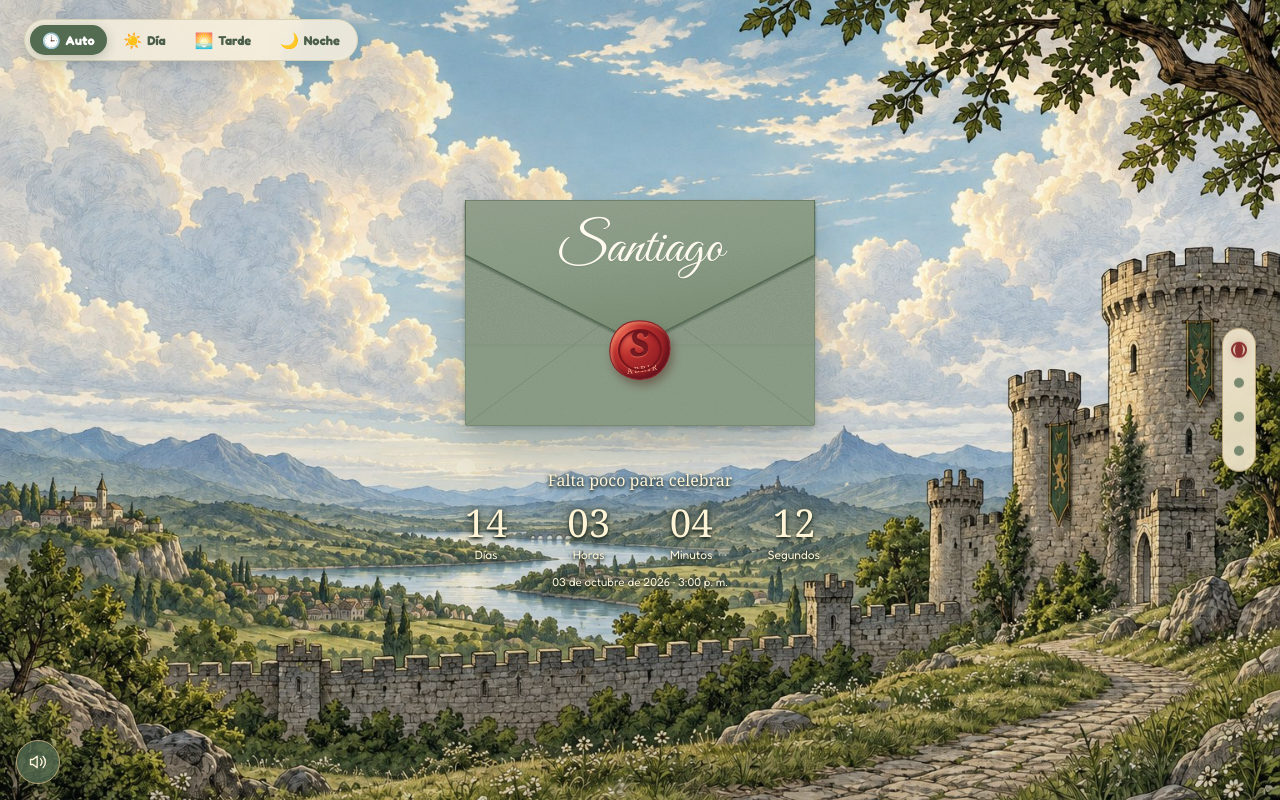
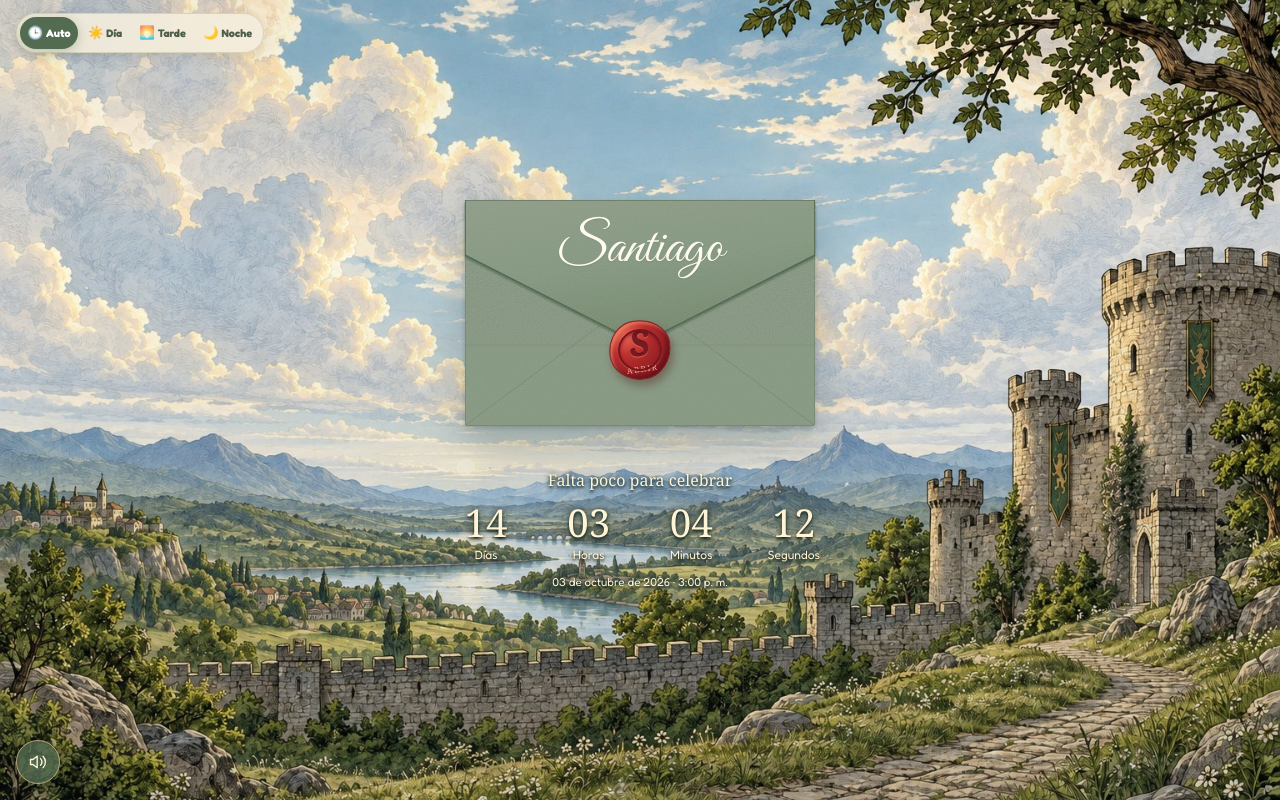
Before and after one commit to funer4x4/digital-invitation, a Vue app: page / in a window 1280 px wide. Built offline with nearby package versions, Linux system fonts and the light colour scheme.

Commit message:
Adjustments are added to the display of the transitions menu and the time selector's size reduction to make it less intrusive.

```diff
--- a/src/App.vue
+++ b/src/App.vue
@@ -125,22 +125,6 @@ onUnmounted(() => {
     </button>
     <!-- Paisaje medieval con ambientes de mañana, tarde y noche -->
     <CityBackground />
-
-    <!-- Menú lateral flotante de puntitos (.nav-dots) -->
-    <nav class="nav-dots" aria-label="Navegación entre secciones">
-      <a
-        v-for="sec in sections"
-        :key="sec.id"
-        :href="`#${sec.id}`"
-        class="dot-link"
-        :class="{ active: activeSection === sec.id }"
-        :aria-label="sec.label"
-        @click.prevent="setActive(sec.id)"
-      >
-        <span class="dot-inner"></span>
-        <span class="dot-tooltip">{{ sec.label }}</span>
-      </a>
-    </nav>
 
     <!-- Contenedor principal con scroll vertical estricto (scroll-snap-type: y mandatory) -->
     <main class="snap-container" ref="containerRef">
--- a/src/components/CityBackground.vue
+++ b/src/components/CityBackground.vue
@@ -115,8 +115,8 @@ onUnmounted(() => {
 /* Floating Time Selector Widget */
 .time-widget-wrapper {
   position: fixed;
-  top: 1.2rem;
-  left: 1.5rem;
+  top: 0.8rem;
+  left: 1rem;
   z-index: 1001;
   pointer-events: auto;
 }
@@ -124,27 +124,28 @@ onUnmounted(() => {
 .time-widget {
   display: flex;
   align-items: center;
-  gap: 0.3rem;
-  padding: 0.3rem;
+  gap: 0.12rem;
+  padding: 0.18rem;
   background: rgba(255, 255, 255, 0.82);
   backdrop-filter: blur(12px);
   border-radius: 9999px;
-  border: 1.5px solid rgba(255, 255, 255, 0.9);
-  box-shadow: 0 6px 20px rgba(0, 0, 0, 0.12);
+  border: 1px solid rgba(255, 255, 255, 0.9);
+  box-shadow: 0 3px 12px rgba(0, 0, 0, 0.1);
   transition: all 0.4s ease;
 }
 
 .time-btn {
   display: inline-flex;
   align-items: center;
-  gap: 0.3rem;
-  padding: 0.35rem 0.75rem;
+  gap: 0.18rem;
+  min-height: 32px;
+  padding: 0.2rem 0.48rem;
   border: none;
   background: transparent;
   border-radius: 9999px;
   font-family: 'Fredoka', sans-serif;
   font-weight: 700;
-  font-size: 0.8rem;
+  font-size: 0.68rem;
   color: #475569;
   cursor: pointer;
   transition: all 0.3s cubic-bezier(0.34, 1.56, 0.64, 1);
@@ -152,7 +153,7 @@ onUnmounted(() => {
 }
 
 .time-btn .icon {
-  font-size: 0.95rem;
+  font-size: 0.78rem;
 }
 
 .time-btn:hover {
@@ -163,7 +164,7 @@ onUnmounted(() => {
 .time-btn.active {
   background: #0284c7;
   color: #ffffff;
-  box-shadow: 0 4px 12px rgba(2, 132, 199, 0.35);
+  box-shadow: 0 2px 7px rgba(2, 132, 199, 0.3);
 }
 
 /* Full scene variants share composition for a gentle change of light. */
--- a/src/components/Portada.vue
+++ b/src/components/Portada.vue
@@ -23,7 +23,8 @@
         </div>
 
         <div class="card-burst" aria-hidden="true">
-          <span v-for="spark in 12" :key="spark" class="card-burst-ray" :style="{ '--ray': `${spark * 30}deg` }"></span>
+          <span v-for="spark in 16" :key="spark" class="card-burst-ray" :style="{ '--ray': `${spark * 22.5}deg` }"></span>
+          <span v-for="spark in 5" :key="`star-${spark}`" class="card-burst-star" :class="`card-burst-star-${spark}`">✦</span>
           <span class="card-burst-glow"></span>
         </div>
 
@@ -386,7 +387,7 @@ function scrollToDetails() {
 /* Brief burst that follows the letter as it emerges. */
 .card-burst {
   position: absolute;
-  top: 28%;
+  top: 57%;
   left: 50%;
   z-index: 11;
   width: 1px;
@@ -396,28 +397,75 @@ function scrollToDetails() {
   transform: translate(-50%, -50%);
 }
 
+.card-burst::before,
+.card-burst::after {
+  content: '';
+  position: absolute;
+  left: 50%;
+  bottom: 0;
+  width: 230px;
+  height: 180px;
+  background: linear-gradient(90deg, transparent 4%, #ffe98a66 34%, #fffde1cc 50%, #ffe98a66 66%, transparent 96%);
+  filter: blur(12px);
+  transform-origin: 50% 100%;
+  opacity: 0;
+}
+
+.card-burst::before {
+  transform: translate(-50%, 4px) rotate(-20deg) skewX(-12deg);
+}
+
+.card-burst::after {
+  transform: translate(-50%, 4px) rotate(20deg) skewX(12deg);
+}
+
 .card-burst-glow {
   position: absolute;
-  width: 72px;
-  height: 72px;
+  width: 150px;
+  height: 78px;
   border-radius: 50%;
-  background: #fff8c8;
-  box-shadow: 0 0 18px 8px #ffe59a, 0 0 48px 18px #fff1af99;
+  background: radial-gradient(ellipse, #fffef0 0 16%, #fff6bd 38%, #ffd34d99 66%, transparent 76%);
+  box-shadow: 0 0 26px 16px #ffe788, 0 0 80px 42px #ffbe3d88;
   transform: translate(-50%, -50%) scale(.2);
 }
 
 .card-burst-ray {
   position: absolute;
-  width: 4px;
-  height: 34px;
+  width: 10px;
+  height: 78px;
   border-radius: 999px;
-  background: linear-gradient(to top, transparent, #fff8c8 35%, #fffdf0);
+  background: linear-gradient(to top, transparent, #ffe17a 35%, #fffde1);
   transform-origin: 50% 100%;
-  transform: translate(-50%, -100%) rotate(var(--ray)) translateY(-22px) scaleY(.15);
+  box-shadow: 0 0 12px #ffe78a;
+  transform: translate(-50%, -100%) rotate(var(--ray)) translateY(-18px) scaleY(.15);
+}
+
+.card-burst-star {
+  position: absolute;
+  color: #fff8be;
+  font-size: 2rem;
+  line-height: 1;
+  text-shadow: 0 0 7px #fff2a1, 0 0 18px #ffb52e;
+  transform: translate(-50%, -50%) scale(.1) rotate(-25deg);
+}
+
+.card-burst-star-1 { left: -82px; top: -52px; }
+.card-burst-star-2 { left: 74px; top: -76px; font-size: 1.5rem; }
+.card-burst-star-3 { left: -42px; top: -126px; font-size: 1.2rem; }
+.card-burst-star-4 { left: 42px; top: -148px; font-size: 1.8rem; }
+.card-burst-star-5 { left: 112px; top: -18px; font-size: 1.1rem; }
+
+.envelope-wrapper.is-open .card-burst-star {
+  animation: burst-star .9s cubic-bezier(.2, .8, .25, 1) .28s both;
 }
 
 .envelope-wrapper.is-open .card-burst {
   animation: burst-fade 1.15s ease-out .2s both;
+}
+
+.envelope-wrapper.is-open .card-burst::before,
+.envelope-wrapper.is-open .card-burst::after {
+  animation: burst-beam 1s ease-out .2s both;
 }
 
 .envelope-wrapper.is-open .card-burst-glow {
@@ -436,13 +484,25 @@ function scrollToDetails() {
 @keyframes burst-glow {
   0% { transform: translate(-50%, -50%) scale(.2); opacity: 0; }
   25% { transform: translate(-50%, -50%) scale(1); opacity: 1; }
-  100% { transform: translate(-50%, -50%) scale(1.8); opacity: 0; }
+  100% { transform: translate(-50%, -50%) scale(2.2); opacity: 0; }
+}
+
+@keyframes burst-beam {
+  0% { opacity: 0; height: 30px; }
+  25% { opacity: .95; }
+  100% { opacity: 0; height: 220px; }
 }
 
 @keyframes burst-ray {
   0% { transform: translate(-50%, -100%) rotate(var(--ray)) translateY(-12px) scaleY(.15); opacity: 0; }
   35% { opacity: 1; }
-  100% { transform: translate(-50%, -100%) rotate(var(--ray)) translateY(-58px) scaleY(1); opacity: 0; }
+  100% { transform: translate(-50%, -100%) rotate(var(--ray)) translateY(-92px) scaleY(1); opacity: 0; }
+}
+
+@keyframes burst-star {
+  0% { opacity: 0; transform: translate(-50%, -50%) scale(.1) rotate(-25deg); }
+  35% { opacity: 1; transform: translate(-50%, -50%) scale(1.2) rotate(8deg); }
+  100% { opacity: 0; transform: translate(-50%, -90px) scale(.55) rotate(35deg); }
 }
 
 /* Action bar below envelope when open */
```
